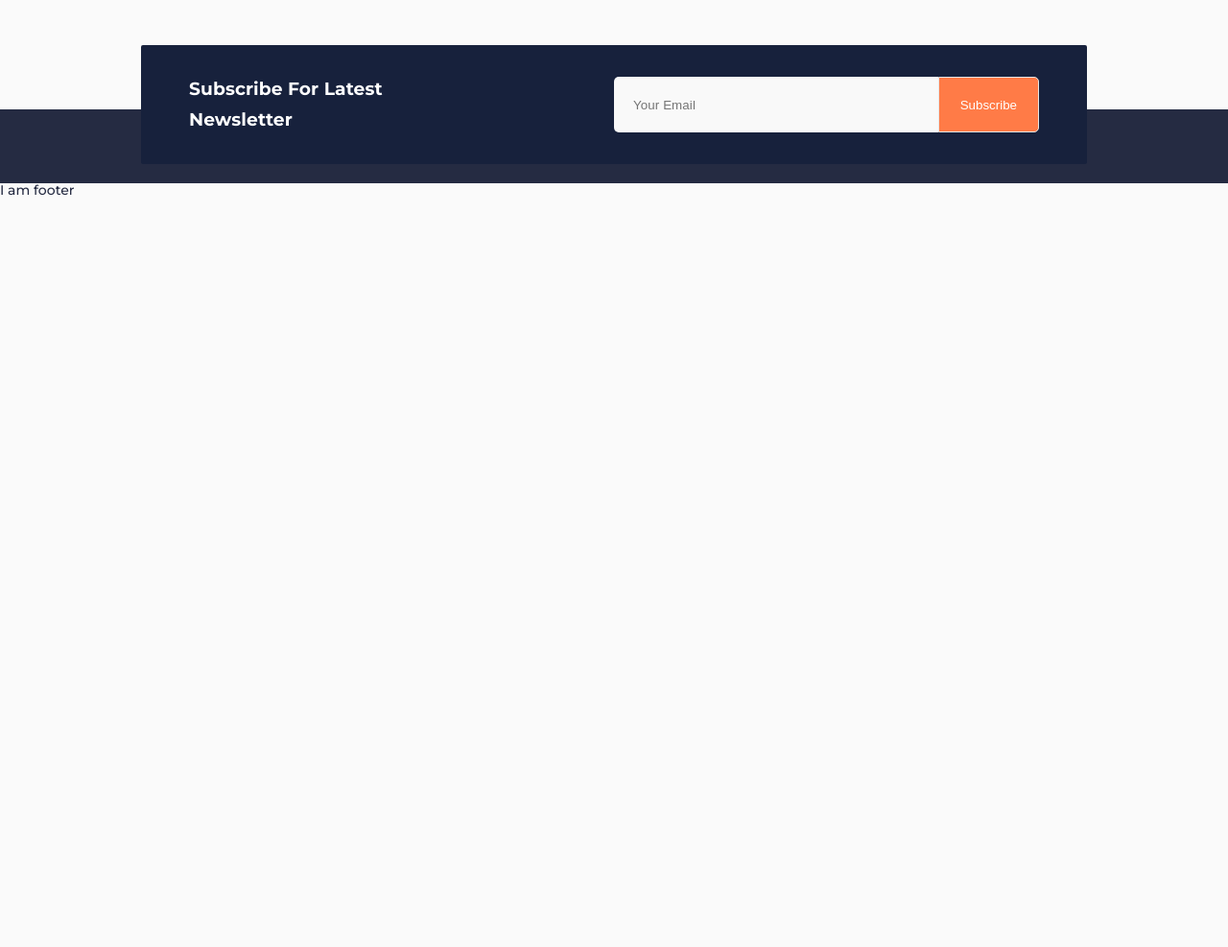
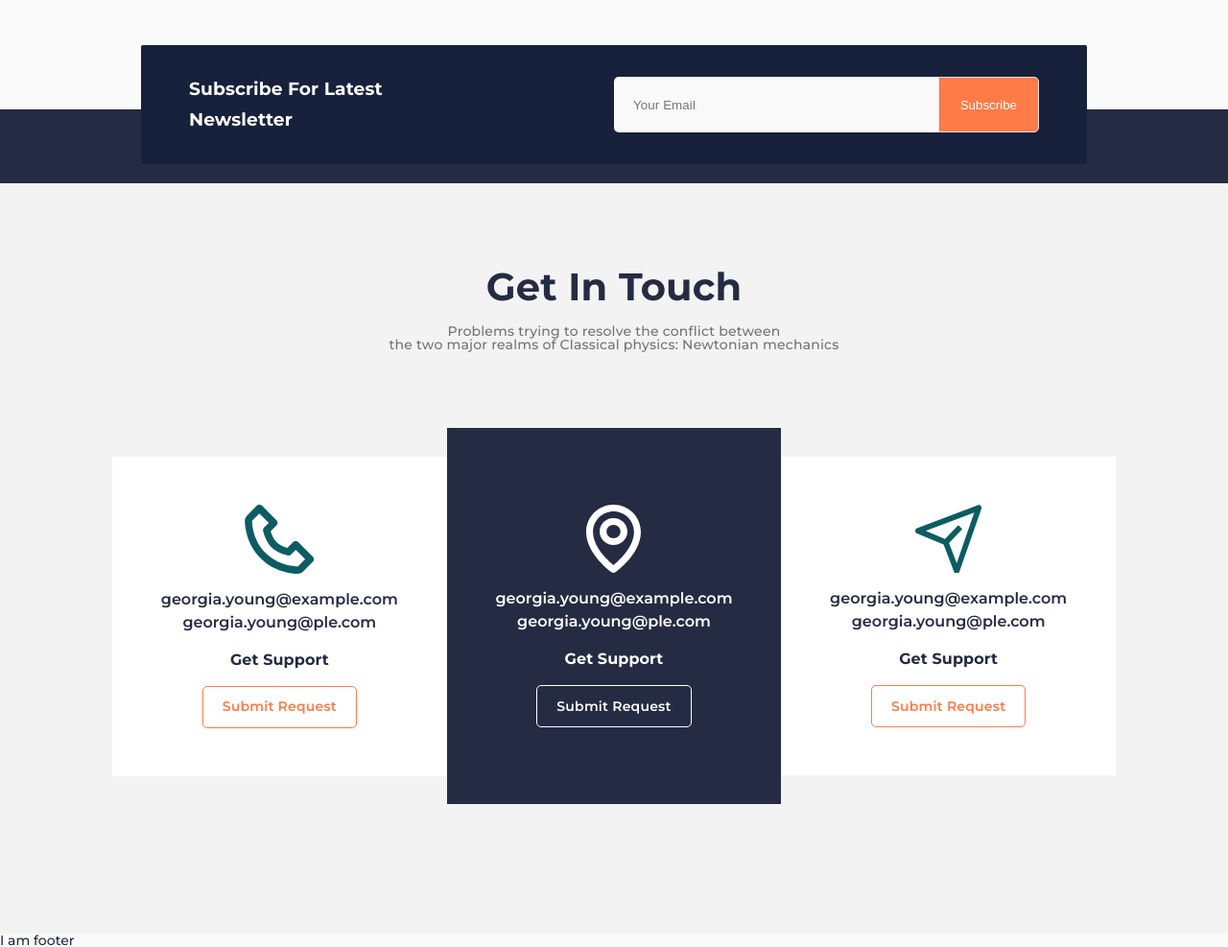
Before and after one commit to DmytroPopov87/FE-Landing-Page, a plain HTML site: page index.html in a window 1280 px wide. Shown: the part 3122-4109 px from the top of the page at 96% size. Before the commit the page ends 3327 px from the top, so only its background shows below. Drawn offline with Linux system fonts and the light colour scheme.

Commit message:
adding getintouch section

```diff
--- a/css/style.css
+++ b/css/style.css
@@ -158,6 +158,8 @@ body {
 	margin: 0px 0px 10px 0px;
 }
 .page__subscribe {
+}
+.page__getintouch {
 }
 
 /* --------------------------HEADER BLOCK -------------------------------- */
@@ -787,6 +789,110 @@ body {
 		padding: 0px 15px;
 	}
 }
+
+/* ------------------------------------ get in touch ------------------------------------------- */
+
+.getintouch {
+	padding: 80px 0px 135px 0px;
+	background: #F3F3F3;
+}
+.getintouch__header {
+	margin: 0px 0px  80px 0px;
+}
+.getintouch__items {
+	margin: 0 -15px;
+}
+@media (min-width: 992px){
+	.getintouch__items {
+		margin: 0;
+		display: flex;
+		align-items: center;
+	}
+}
+@media (max-width: 992px){
+	.getintouch {
+		padding: 50px 0px;
+		background: #F3F3F3;
+	}
+	.getintouch__header {
+		margin: 0px 0px 50px 0px;
+	}
+	.item-getintouch_active {
+		padding: 50px 15px;
+	}
+}
+@media (max-width: 767px){
+	.getintouch__header {
+		margin: 0px 0px 30px 0px;
+	}
+}
+.getintouch__item {
+	flex: 0 1 33.333%;
+}
+.item-getintouch {
+	display: flex;
+	flex-direction: column;
+	justify-content: center;
+	align-items: center;
+	background: #fff;
+	padding: 50px 15px;
+}
+.item-getintouch_active {
+	background: #252B42;
+	padding: 80px 15px;
+	color: #fff;
+}
+.item-getintouch_active .item-getintouch__button {
+	border: 1px solid #fff;
+	color: #fff;
+}
+
+.item-getintouch > *:not(:last-child) {
+	margin: 0px 0px 15px 0px;
+}
+.getintouch__icon {
+
+}
+.getintouch__emails {
+	display: flex;
+	flex-direction: column;
+	justify-content: center;
+	align-items: center;
+}
+.item-getintouch__email {
+	color: inherit;
+	font-weight: 600;
+	line-height: calc(24/16*100%);
+	font-size: 16px;
+}
+.item-getintouch__email:hover {
+	text-decoration: underline	;
+}
+.getintouch__label {
+	font-weight: 700;
+	font-size: 16px;
+	line-height: calc(24/16 * 100%);
+	letter-spacing: 0.1px;
+}
+.item-getintouch__button {
+	border: 1px solid #ff7b47;
+	border-radius: 5px;
+	min-height: 44px;
+	font-weight: 600;
+	color: #FF7B47;
+	display: flex;
+	justify-content: center;
+	align-items: center;
+	line-height: calc(24/16 * 100%);
+	padding: 5px 20px;
+	letter-spacing: 0.2px;
+	transition: all 0.3s ease 0s;
+}
+.item-getintouch__button:hover {
+	background: #FF7B47;
+	color: #fff;
+	border: 1px solid #FF7B47;
+}
 /* ----------------------------Footer----------------------------------- */
 
 .footer {
--- a/index.html
+++ b/index.html
@@ -344,6 +344,70 @@
 
 					</section>
 
+					<section class="page__getintouch getintouch">
+						<div class="getintouch__container _container">
+							<div class="getintouch__header header-block">
+								<h2 class="header-block__title">
+									Get In Touch
+								</h2>
+								<div class="header-block__sub-title">
+									Problems trying to resolve the conflict between <br> the two major realms of Classical physics: Newtonian mechanics
+								</div>
+							</div>
+							<div class="getintouch__items">
+
+								<div class="getintouch__item item-getintouch">
+									<div class="getintouch__icon">
+										<img src="img/getintouch/01.svg" alt="Get Support">
+									</div>
+									<div class="getintouch__emails ">
+										<a href="mailto:georgia.young@example.com" class="item-getintouch__email">
+											georgia.young@example.com
+										</a>
+										<a href="mailto:georgia.young@ple.com" class="item-getintouch__email">
+											georgia.young@ple.com
+										</a>
+									</div>
+									<div class="getintouch__label">Get Support</div>
+									<a href="#" class="item-getintouch__button">Submit Request</a>
+								</div>
+
+								<div class="getintouch__item item-getintouch item-getintouch_active">
+									<div class="getintouch__icon">
+										<img src="img/getintouch/02.svg" alt="Get Support">
+									</div>
+									<div class="getintouch__emails ">
+										<a href="mailto:georgia.young@example.com" class="item-getintouch__email">
+											georgia.young@example.com
+										</a>
+										<a href="mailto:georgia.young@ple.com" class="item-getintouch__email">
+											georgia.young@ple.com
+										</a>
+									</div>
+									<div class="getintouch__label">Get Support</div>
+									<a href="#" class="item-getintouch__button">Submit Request</a>
+								</div>
+
+								<div class="getintouch__item item-getintouch">
+									<div class="getintouch__icon">
+										<img src="img/getintouch/03.svg" alt="Get Support">
+									</div>
+									<div class="getintouch__emails ">
+										<a href="mailto:georgia.young@example.com" class="item-getintouch__email">
+											georgia.young@example.com
+										</a>
+										<a href="mailto:georgia.young@ple.com" class="item-getintouch__email">
+											georgia.young@ple.com
+										</a>
+									</div>
+									<div class="getintouch__label">Get Support</div>
+									<a href="#" class="item-getintouch__button">Submit Request</a>
+								</div>
+
+							</div>
+						</div>
+					</section>
+
 
 			</main>
 
```
